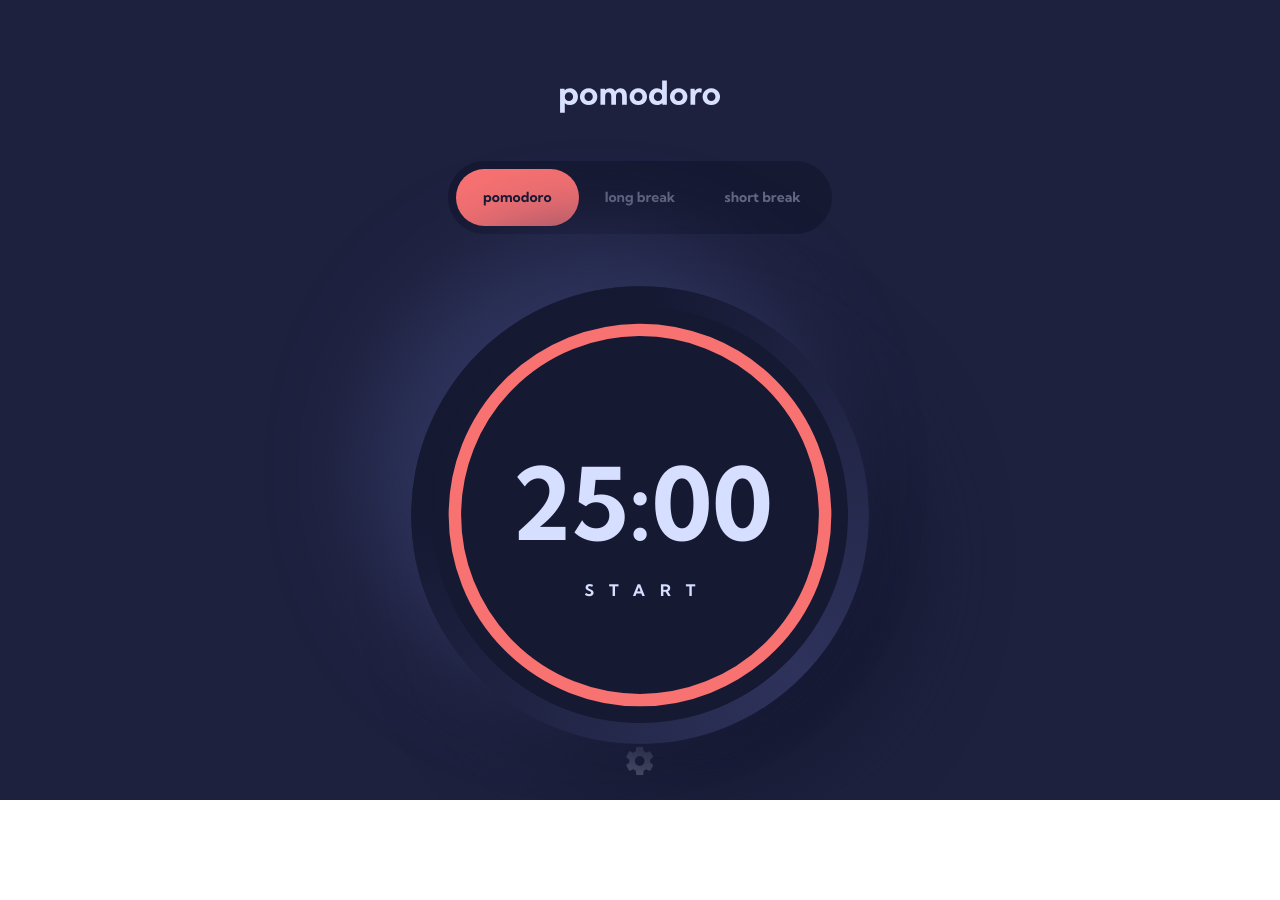
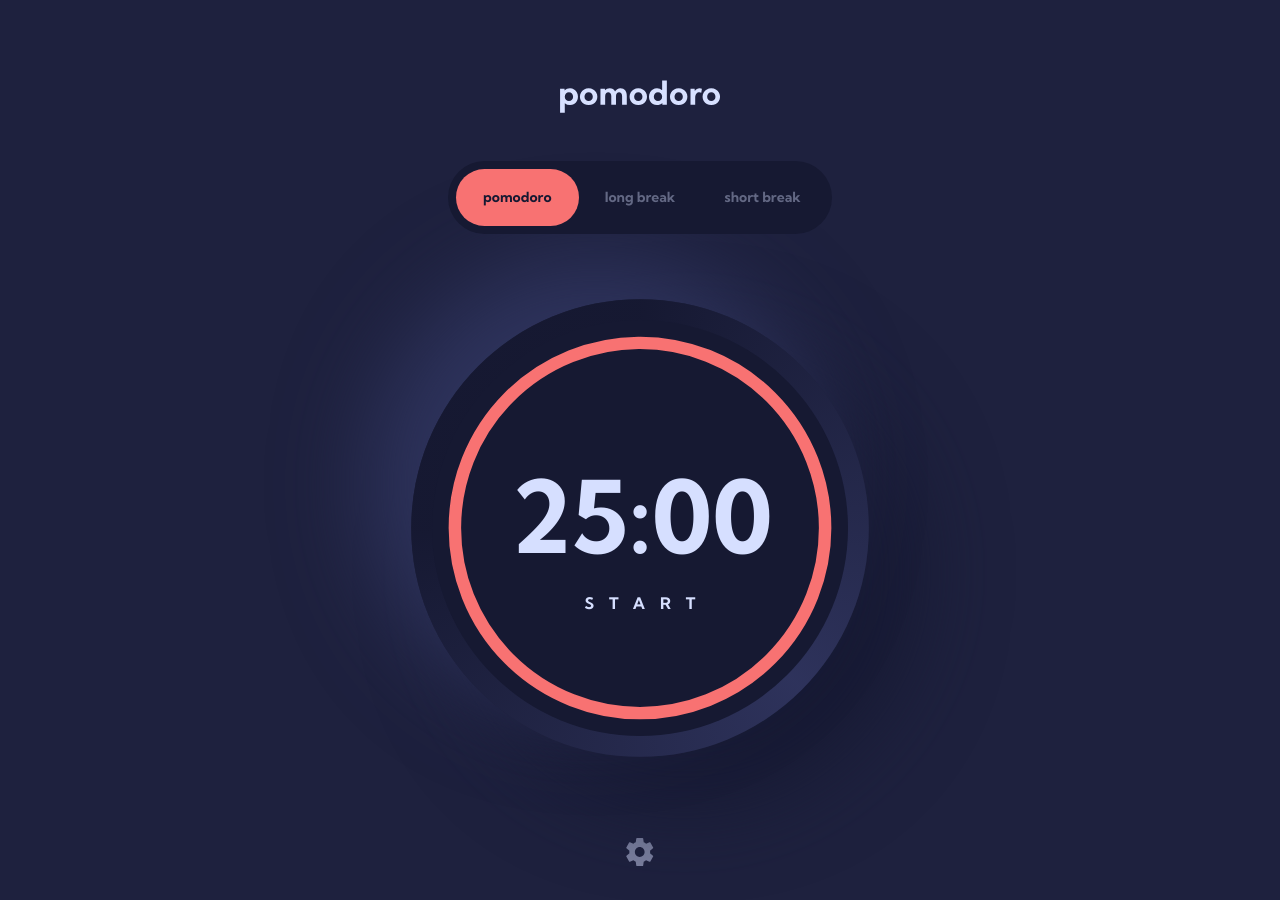
Before and after one commit to MathiasHun1/FEM-pomodoro, a React (Vite) app: page / in a window 1280 px wide. Before the commit the page ends 800 px from the top, so only its background shows below. Built offline with nearby package versions, Linux system fonts and the light colour scheme.

Commit message:
app works and design is done, code need to be refactored

```diff
--- a/src/App.jsx
+++ b/src/App.jsx
@@ -19,13 +19,12 @@ function App() {
   const [deadline, setDeadline] = useState(''); // calculated target time when start
   const [minutesLeft, setMinutesLeft] = useState(25);
   const [secondsLeft, setSecondsLeft] = useState(0);
-  const intervalRef = useRef(null);
   const [fontMode, setFontMode] = useState(FONTS.sans);
   const [colorMode, setColorMode] = useState(COLORS.red);
   const [formOpened, setFormOpened] = useState(false);
+  const [progressPercentage, setProgressPercentage] = useState(0);
 
-  // progress-bar things
-  const [progressPercentage, setProgressPercentage] = useState(0);
+  const intervalRef = useRef(null);
 
   useEffect(() => {
     setMinutesLeft(targetTimeValue[selectedMode]);
@@ -187,7 +186,6 @@ function App() {
       <div className="settings-button" onClick={handleOpenForm}>
         <img src={settingsSVG} alt="" />
       </div>
-      {/*--------------------------------------------------*/}
 
       {formOpened && (
         <SettingsForm
--- a/src/App.scss
+++ b/src/App.scss
@@ -1,18 +1,23 @@
 @use './styles/abstactions' as *;
-
-body {
-}
 
 .app {
   font-family: var(--ff-primary), sans-serif;
   font-weight: bold;
   min-height: 100%;
   background-color: var(--clr-blue-medium);
-  padding-top: 5rem;
+  padding-top: 2rem;
   display: grid;
   justify-items: center;
   position: relative;
-  position: relative;
+  grid-template-rows: min-content;
+
+  @media (min-width: $breakpoint-small) {
+    padding-top: 5rem;
+    grid-template-rows: 12rem;
+    isolation: isolate;
+    min-height: 900px;
+    height: 100%;
+  }
 }
 
 .app * {
@@ -24,6 +29,7 @@ body {
   flex-direction: column;
   align-items: center;
   gap: 3rem;
+  z-index: 20;
 }
 
 .header img {
@@ -63,9 +69,11 @@ body {
 
 .display-wrapper {
   margin-top: 3rem;
-  width: clamp(18rem, 70%, 26rem);
   aspect-ratio: 1;
   position: relative;
+  width: 75%;
+  max-width: 26rem;
+  height: min-content;
 }
 
 .display-wrapper:before {
@@ -120,9 +128,6 @@ body {
   transform: translateX(-100%);
 }
 
-.display__clock.second {
-}
-
 .display__clock-control-button {
   display: none;
   background: none;
@@ -144,6 +149,7 @@ body {
 //------------- Form styles -----------------
 .settings-button {
   cursor: pointer;
+  place-self: center;
 }
 
 .settings-form-wrapper {
@@ -152,6 +158,7 @@ body {
   background-color: rgba(black, 0.5);
   display: grid;
   place-items: center;
+  z-index: 30;
 }
 
 .settings-form {
--- a/src/components/Display.jsx
+++ b/src/components/Display.jsx
@@ -17,7 +17,7 @@ const Display = ({
   }, []);
 
   return (
-    <div className="display">
+    <div className="display wrapper">
       <div className="display__clock">
         <p>
           <span className="minute">
```
